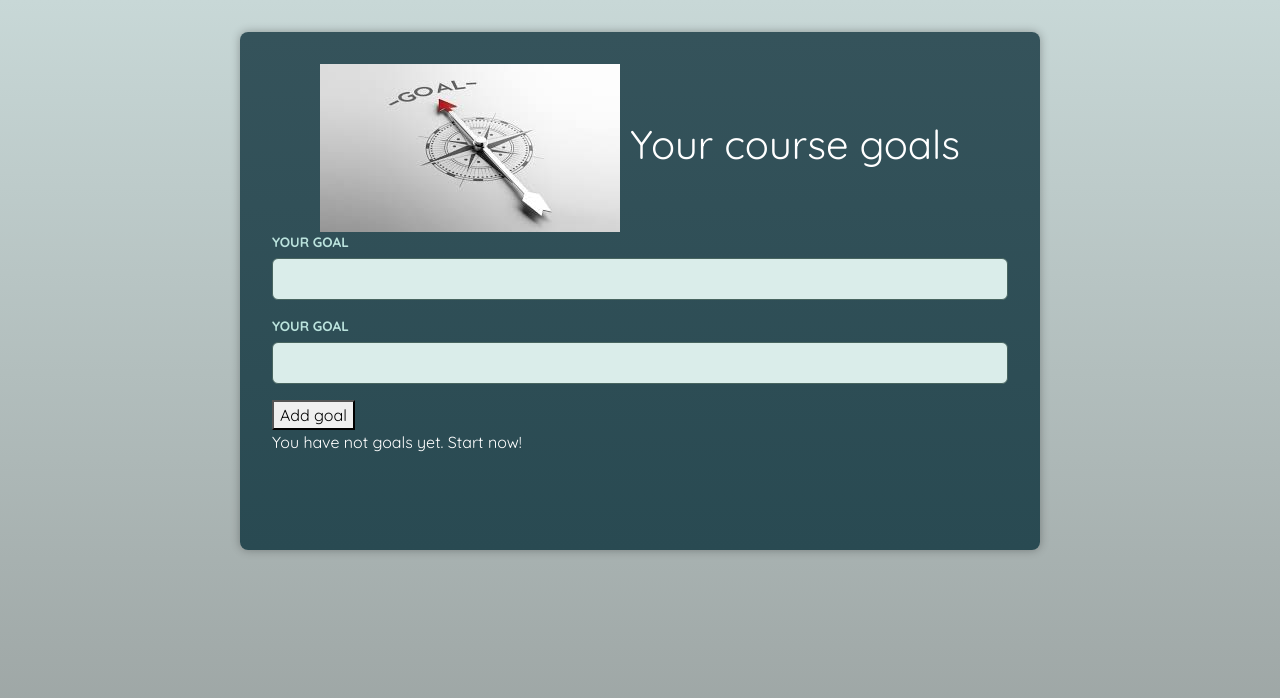
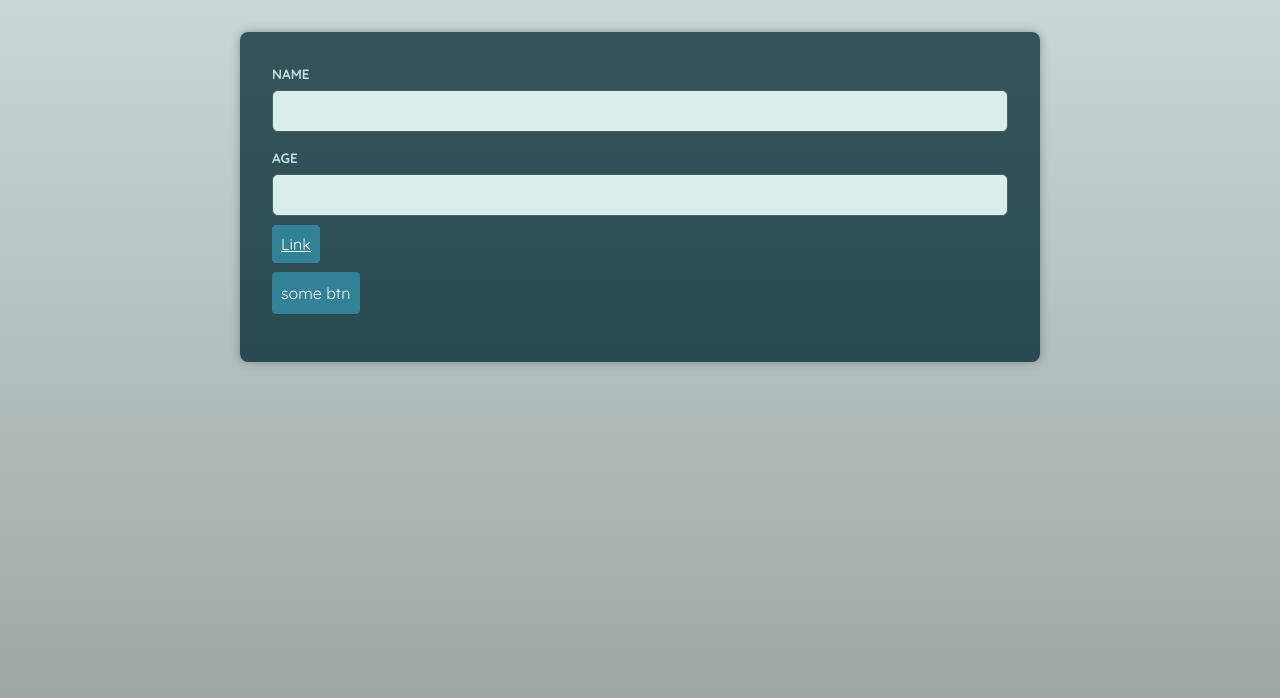
Before and after one commit to yamilzavala/react-interview-typescript, a React (Create React App) app: page / in a window 1280 px wide. Shown: the top 698 px of the page. Built offline with nearby package versions, Linux system fonts and the light colour scheme; a web font is replaced by a local one.

Commit message:
advanced components

```diff
--- a/src/App.tsx
+++ b/src/App.tsx
@@ -4,7 +4,8 @@ import Form from './react-hook-form/zod/Form';
 import AppFcWithTs from './theory/FC-with-ts/AppFcWithTs';
 import EventComponent from './theory/FC-with-ts/components/EventComponent';
 import GuestList from './theory/FC-with-ts/components/GuestList';
-import AppGoals from './theory/fundamentalsComponet-maximilian/AppGoals';
+import AppAdvancedComponents from './theory/maximilian/advanced-components-maximilian/AppAdvancedComponents';
+import AppGoals from './theory/maximilian/fundamentals-components-maximilian/AppGoals';
 import AppTodo from './todo-task/AppTodo';
 import AppTypeofKeyof from './typeof-keyof/AppTypeofKeyof';
 import AppTs from './typescript-in-react/AppTs';
@@ -21,7 +22,10 @@ function App() {
       {/* <AppFcWithTs/> */}
       {/* <GuestList/> */}
       {/* <EventComponent/> */}
-      <AppGoals/>
+
+      {/* maximilian */}
+      {/* <AppGoals/> */}
+      <AppAdvancedComponents/>
     </div>
   );
 }
--- /dev/null
+++ b/src/theory/maximilian/advanced-components-maximilian/AppAdvancedComponents.tsx
@@ -0,0 +1,21 @@
+import React from 'react';
+import Input from './components/Input';
+import Button from './components/Button';
+
+const AppAdvancedComponents = () => {
+    return (
+        <main>
+            <Input label='Name' id='name' type='text'/>
+            <Input label='Age' id='age' type='number'/>
+
+            <p>
+                <Button el='anchor' href='http://www.google.com'>Link</Button>
+            </p>
+            <p>
+                <Button el='button'> some btn</Button>
+            </p>
+        </main>
+    );
+};
+
+export default AppAdvancedComponents;
--- /dev/null
+++ b/src/theory/maximilian/advanced-components-maximilian/components/Button.tsx
@@ -0,0 +1,22 @@
+import React, { ComponentPropsWithoutRef } from 'react';
+
+type TBtnProps = {
+    el: 'button'
+} & ComponentPropsWithoutRef<'button'>
+type TLinkProps = {
+    el: 'anchor'
+} & ComponentPropsWithoutRef<'a'>
+
+type TButtonProps = TBtnProps | TLinkProps;
+
+const Button = (props: TButtonProps) => {
+
+    if (props.el === 'anchor') {
+        return <a className='button' {...props}> {props.children} </a>
+    }
+
+    return <button className='button' {...props}> {props.children} </button>
+
+};
+
+export default Button;
--- /dev/null
+++ b/src/theory/maximilian/advanced-components-maximilian/components/Input.tsx
@@ -0,0 +1,17 @@
+import React, { ComponentPropsWithRef } from 'react';
+
+type TInputProps = {
+    label: string,
+    id: string;
+} & React.ComponentPropsWithoutRef<'input'>
+
+const Input = ({id, label, ...props}: TInputProps) => {
+    return (
+        <p>
+           <label htmlFor={id}>{label}</label>
+           <input id={id} {...props} />
+        </p>
+    );
+};
+
+export default Input;
```
Also changed, not shown: src/theory/maximilian/fundamentals-components-maximilian/AppGoals.tsx (renamed from src/theory/fundamentalsComponet-maximilian/AppGoals.tsx), src/theory/maximilian/fundamentals-components-maximilian/components/CourseGoalForm.tsx (renamed from src/theory/fundamentalsComponet-maximilian/components/CourseGoalForm.tsx), src/theory/maximilian/fundamentals-components-maximilian/components/CourseGoalList.tsx (renamed from src/theory/fundamentalsComponet-maximilian/components/CourseGoalList.tsx), src/theory/maximilian/fundamentals-components-maximilian/components/CourseGoals.tsx (renamed from src/theory/fundamentalsComponet-maximilian/components/CourseGoals.tsx), src/theory/maximilian/fundamentals-components-maximilian/components/Header.tsx (renamed from src/theory/fundamentalsComponet-maximilian/components/Header.tsx), src/theory/maximilian/fundamentals-components-maximilian/components/InfoBox.tsx (renamed from src/theory/fundamentalsComponet-maximilian/components/InfoBox.tsx), src/theory/maximilian/fundamentals-components-maximilian/practice.ts (renamed from src/theory/fundamentalsComponet-maximilian/practice.ts).
